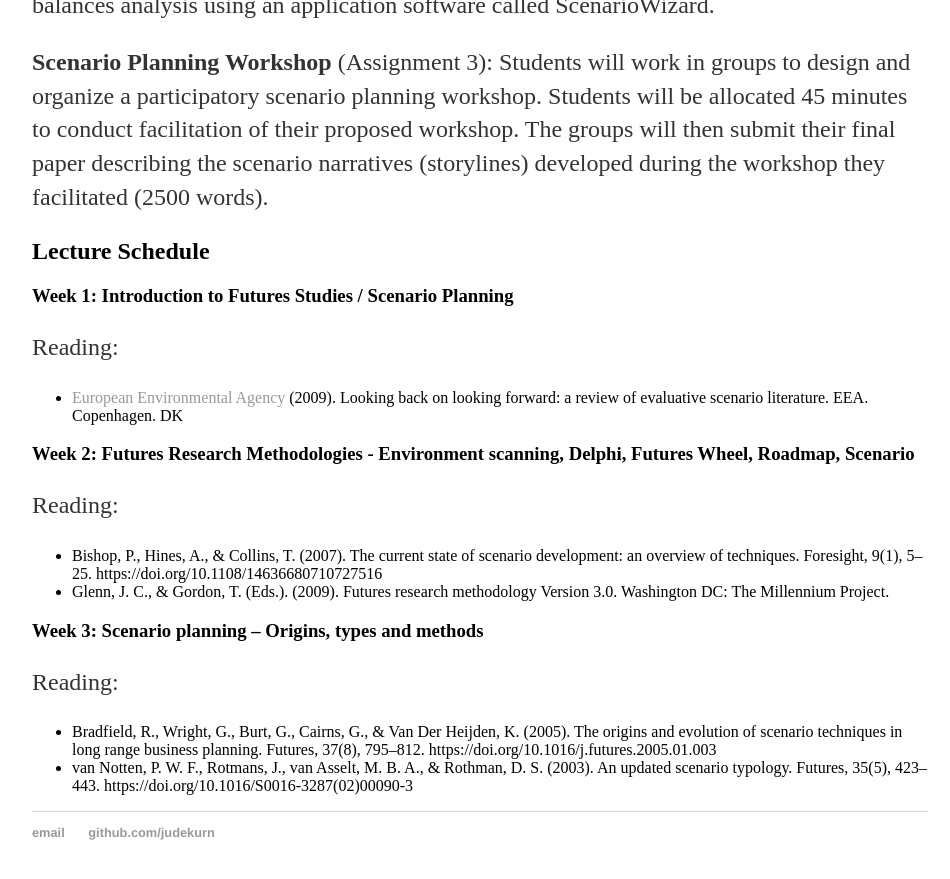
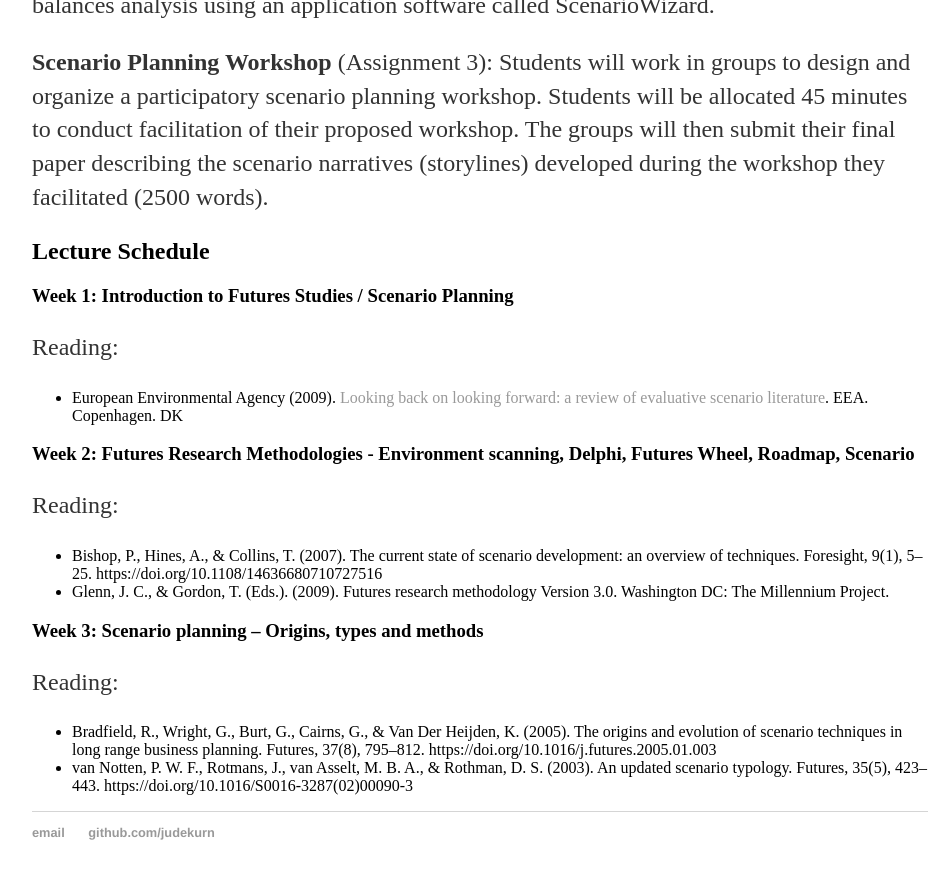
Before and after one commit to judekurn/judekurn.github.io, a Jekyll site: the page built from docs/teaching/scenario_planning.md, in a window 1280 px wide and 900 px high, scrolled down 2028 px. Shown: the top 879 px of the window, without its empty margins (160-1110 px from the left). Built offline with Jekyll 4.4.1, drawn with Linux system fonts in a browser that asks for light colours; our own code applies the rules of GitHub Pages for plain Markdown files.

```diff
--- a/docs/teaching/scenario_planning.md
+++ b/docs/teaching/scenario_planning.md
@@ -42,7 +42,7 @@ Journals:
 
 ### Week 1: Introduction to Futures Studies / Scenario Planning
 Reading:
-* [European Environmental Agency](http://www.eea.europa.eu/publications/looking-back-on-looking-forward-a-review-of-evaluative-scenario-literature) (2009). Looking back on looking forward: a review of evaluative scenario literature. EEA. Copenhagen. DK
+* European Environmental Agency (2009). [Looking back on looking forward: a review of evaluative scenario literature](http://www.eea.europa.eu/publications/looking-back-on-looking-forward-a-review-of-evaluative-scenario-literature). EEA. Copenhagen. DK
 
 ### Week 2: Futures Research Methodologies - Environment scanning, Delphi, Futures Wheel, Roadmap, Scenario
 Reading:
```
